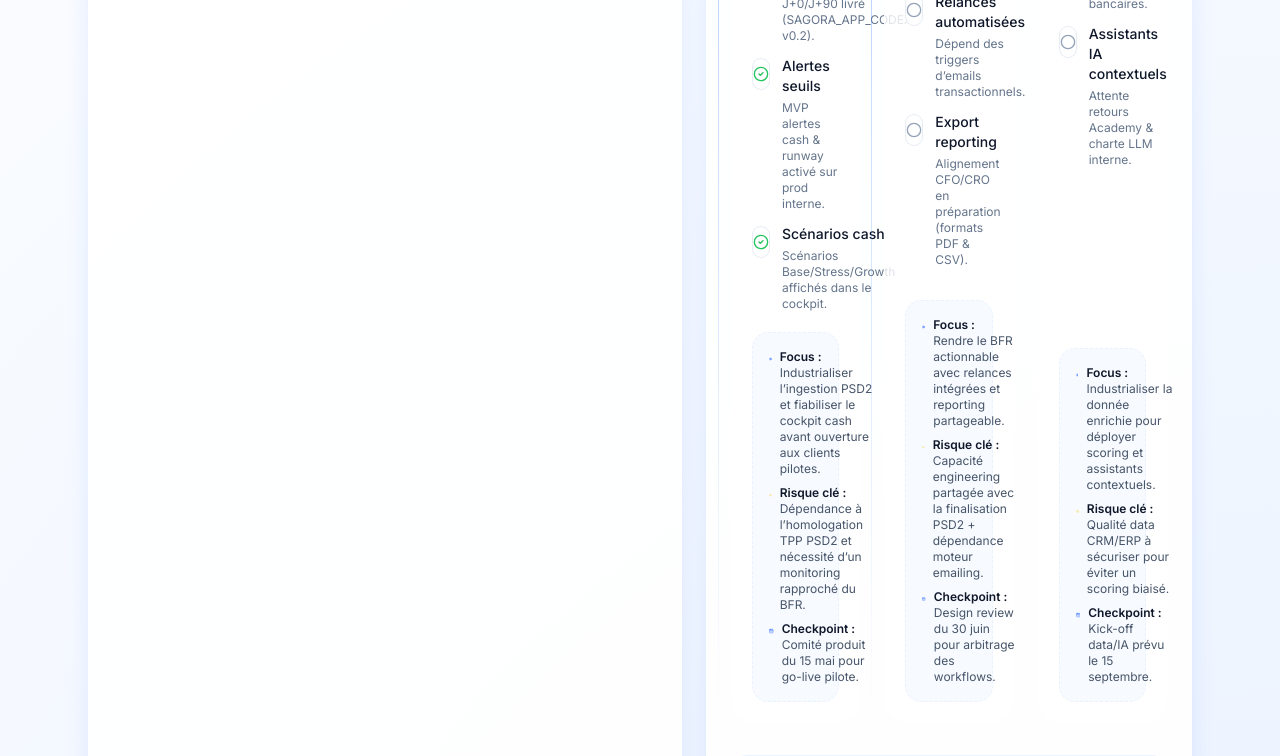
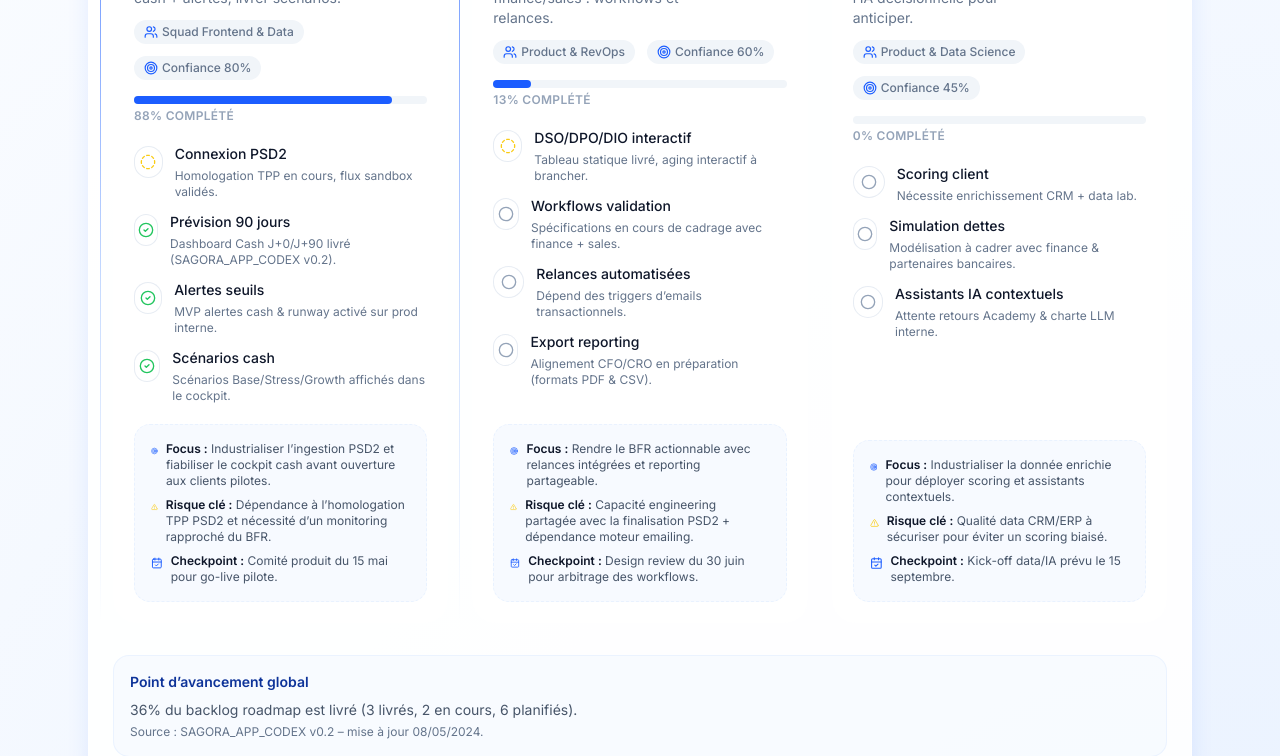
Before and after one commit to Robiin1199/SagoraAI, a Next.js app: page / in a window 1280 px wide. Shown: the part 2560-3316 px from the top of the page. Built offline with nearby package versions, Linux system fonts and the light colour scheme.

Commit message:
Make roadmap section span full width

```diff
--- a/app/page.tsx
+++ b/app/page.tsx
@@ -151,7 +151,7 @@ export default function Page() {
           </div>
         </section>
 
-        <section className="mt-12 grid gap-6 lg:grid-cols-[1.1fr_0.9fr]" id="actions">
+        <section className="mt-12 grid gap-6" id="actions">
           <div className="rounded-3xl border border-white/60 bg-white/90 p-6 shadow-card dark:border-slate-800 dark:bg-slate-900/80">
             <header className="flex items-center justify-between">
               <div>
```
